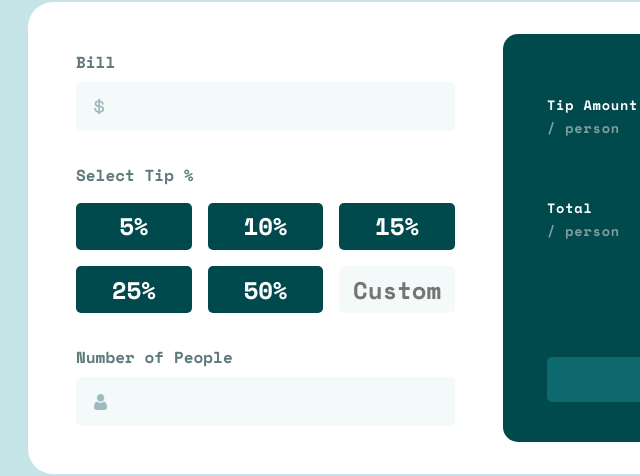
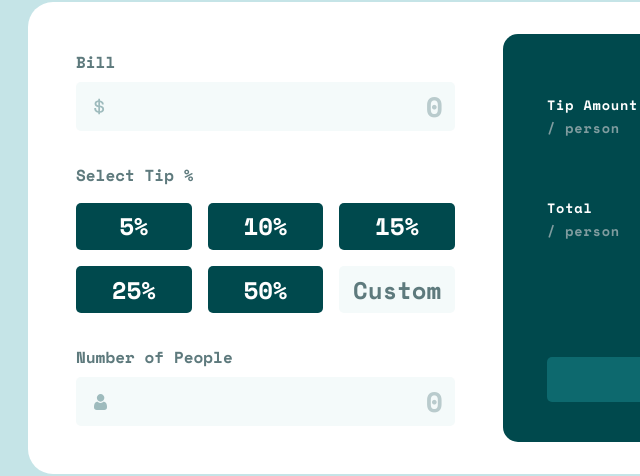
Before and after one commit to mohsin316/Tip-Calculator, a plain HTML site: page index.html in a window 1280 px wide. Shown: the part 224-700 px from the top of the page, 137-777 px from the left. Drawn offline with nearby package versions, Linux system fonts and the light colour scheme.

Commit message:
added placeholder for bill and people input

```diff
--- a/index.html
+++ b/index.html
@@ -19,7 +19,7 @@
       <div class="bill-container">
         <label for="bill">Bill</label>
         <p class="error-msg">Can't be zero</p>
-        <input data-bill type="number" id="bill" class="bill" max="1000" min="0"  step=".01">
+        <input data-bill type="number" id="bill" class="bill" max="1000" min="0"  step=".01" placeholder="0">
         <button class="test"></button>
       </div>
 
@@ -36,7 +36,7 @@
       <div class="people-container">
         <label for="people">Number of People</label>
         <p class="error-msg">Can't be zero</p>
-        <input data-people type="number" id="people" class="people" max="100">
+        <input data-people type="number" id="people" class="people" max="100" placeholder="0">
       </div>
 
     </form>
--- a/style.css
+++ b/style.css
@@ -49,6 +49,12 @@ input[type=number]::-webkit-inner-spin-button,
 input[type=number]::-webkit-outer-spin-button {
   -webkit-appearance: none;
   margin: 0;
+}
+
+.bill::placeholder,
+.people::placeholder{
+    opacity: .5;
+    color: var(--Dgrayish-cyan-two);
 }
 
 header{
@@ -137,7 +143,10 @@ label{
     font-size: 1.5rem;
     border-radius: 5px;
     border: none;
+}
 
+.tip-container input::placeholder{
+    color: var(--Dgrayish-cyan-one);
 }
 
 .people-container{
```
